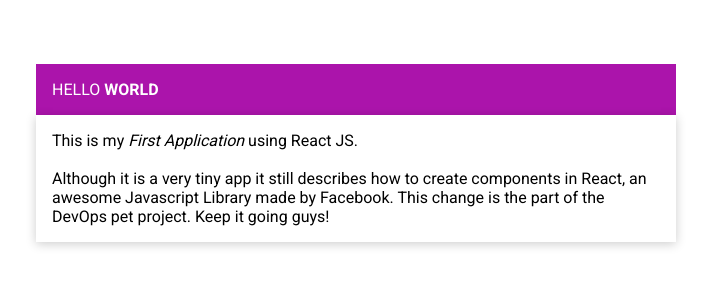
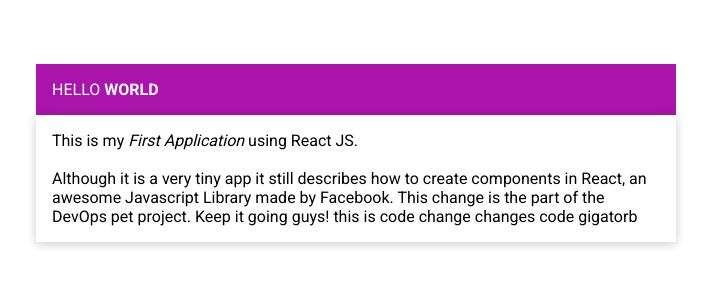
Before and after one commit to anu-1907/DevOpsReact, a JavaScript app: page / in a window 1280 px wide. Shown: the top 300 px of the page, without its empty margins (284-995 px from the left). Built offline with nearby package versions, Linux system fonts and the light colour scheme; the HTML template or start-up script is replaced by a standard one.

Commit message:
changes code for practice

```diff
--- a/src/components/Description.js
+++ b/src/components/Description.js
@@ -9,7 +9,9 @@ const Description = () => {
 
       This change is the part of the DevOps pet project.
       Keep it going guys!
+     this is code change
 
+     changes code gigatorb
     </div>
   )
 }
```
